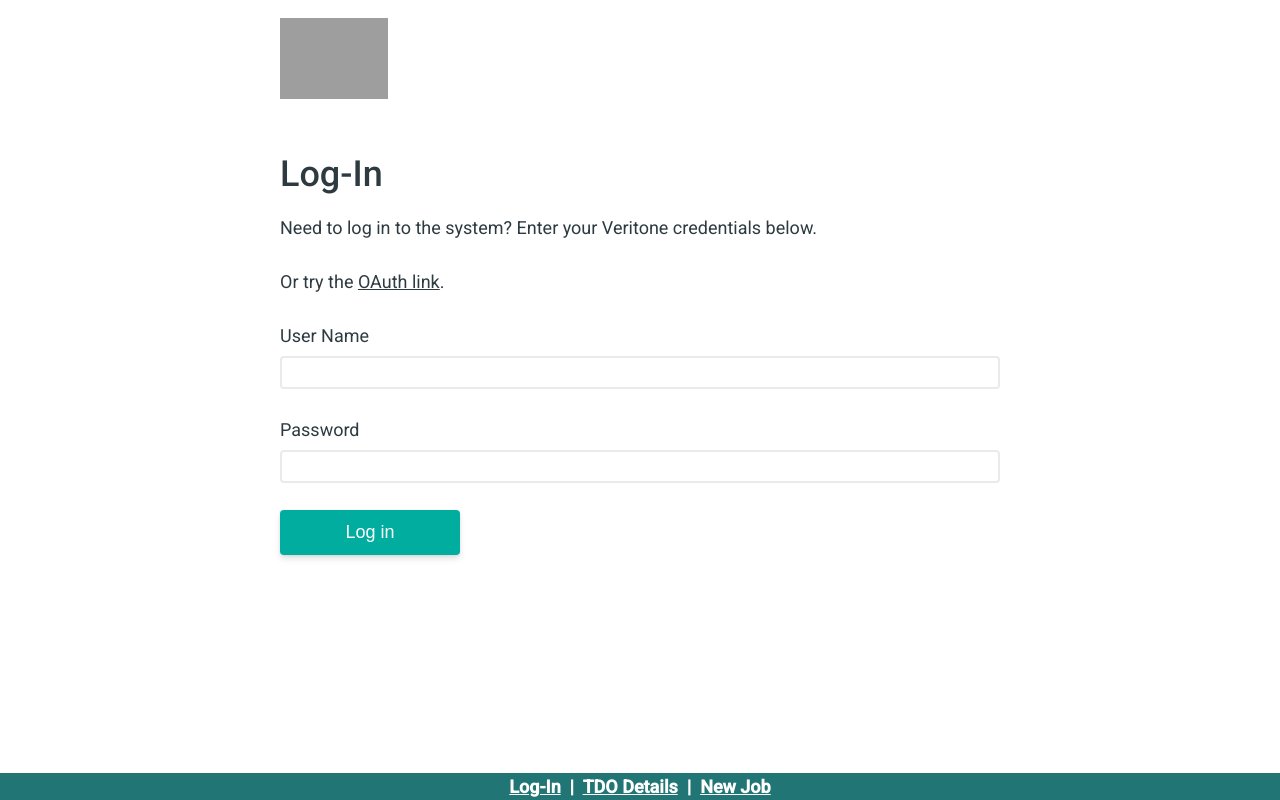
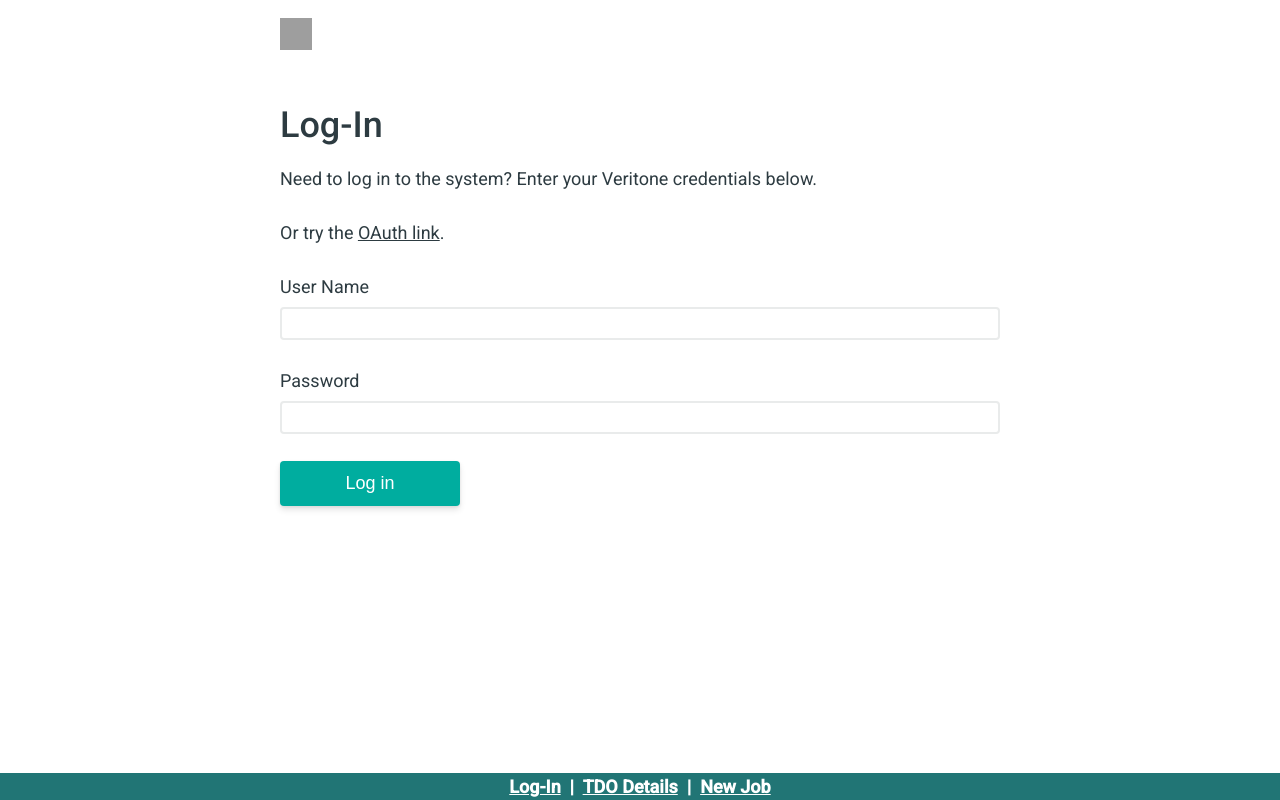
Before and after one commit to veritone/veritone-sample-app-netlify, a website built with webpack: page src/index.html in a window 1280 px wide. Shown: the top 800 px of the page. Built offline with nearby package versions, Linux system fonts and the light colour scheme; grey boxes are pictures that could not be loaded.

Commit message:
resize img again

```diff
--- a/src/index.html
+++ b/src/index.html
@@ -9,7 +9,7 @@
 
   <body>
         <!-- ------------------ LOG IN ------------------- -->
-    <img src="https://www.filepicker.io/api/file/VCHFXTZFQcS8ym6nCTBO" style="width:15%">
+    <img src="https://www.filepicker.io/api/file/VCHFXTZFQcS8ym6nCTBO" style="width:32px;height:32px;">
     <h1 id="top">Log-In</h1>
      <p id="message">Need to log in to the system? Enter your Veritone credentials below.</p>
      <p id="smallToken">Or try the <a href="javascript:location.href=getOAuthLink();void(0);">OAuth link</a>.</p>
```
